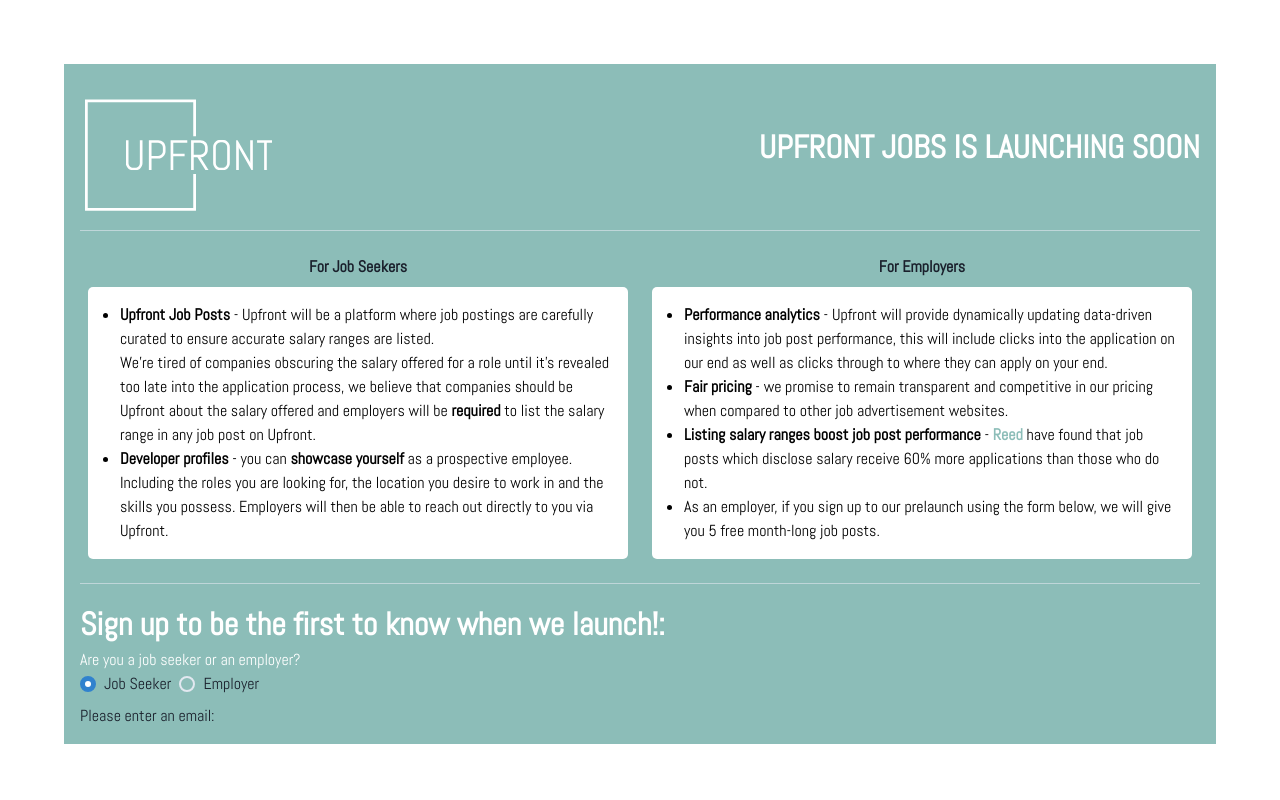
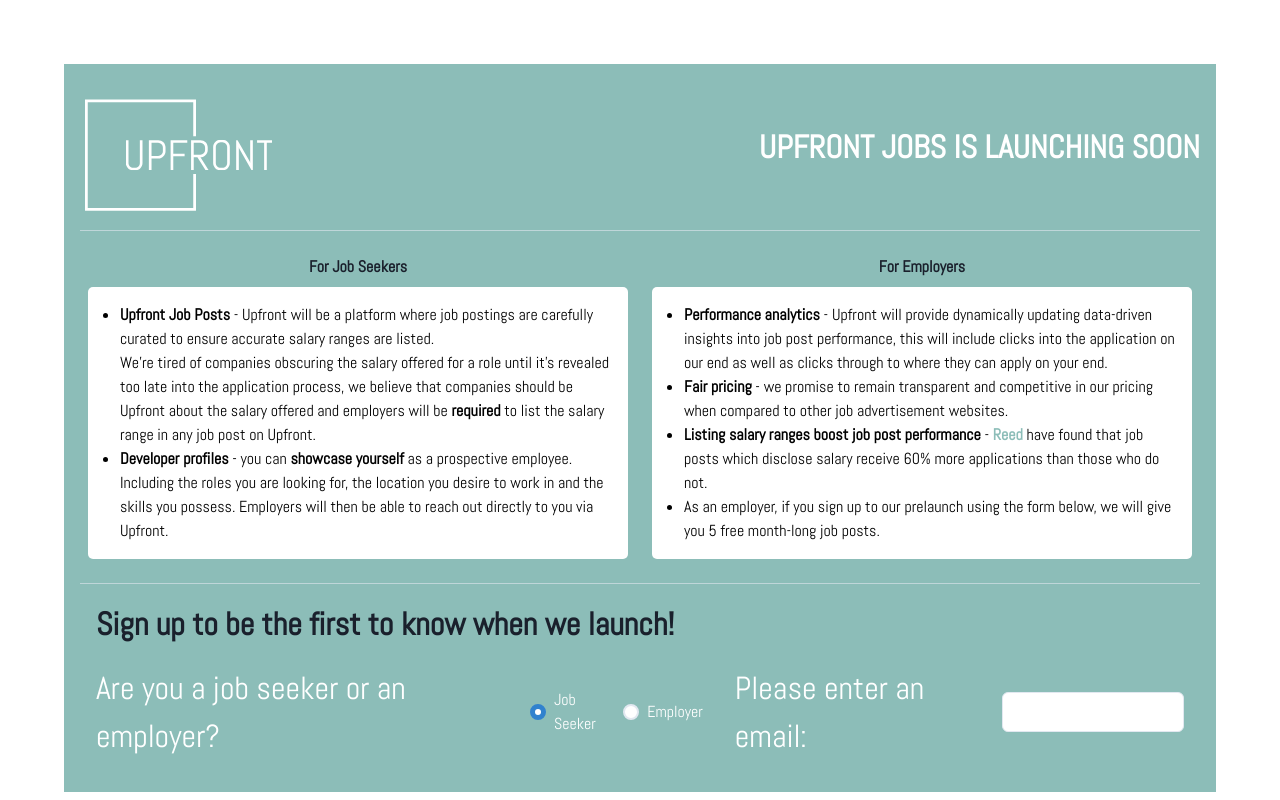
Before and after one commit to JosephEid/upfront, a Next.js app: page / in a window 1280 px wide. Built offline with nearby package versions, Linux system fonts and the light colour scheme.

Commit message:
input form

```diff
--- a/pages/index.tsx
+++ b/pages/index.tsx
@@ -11,6 +11,7 @@ import {
     Divider,
     HStack,
     Image,
+    Input,
     Link,
     ListItem,
     Radio,
@@ -204,30 +205,69 @@ export default function Home() {
                         </Stack>
                         <Divider my="1rem" />
                         <Box className={abel.className}>
-                            <Text
-                                fontSize={"2rem"}
-                                fontWeight={700}
-                                color="white"
+                            <Text fontSize={"2rem"} fontWeight={700} ml="1rem">
+                                Sign up to be the first to know when we launch!
+                            </Text>
+                            <Stack
+                                direction={["column", "row"]}
+                                borderRadius={"5px"}
+                                color={"white"}
+                                p={"1rem"}
+                                gap={"2rem"}
                             >
-                                Sign up to be the first to know when we launch!:
+                                <Box>
+                                    <Stack
+                                        direction={["column", "row"]}
+                                        alignItems={"center"}
+                                    >
+                                        <Box>
+                                            <Text fontSize="2rem">
+                                                Are you a job seeker or an
+                                                employer?
                                             </Text>
-                            <Stack>
+                                        </Box>
                                         <Box>
-                                    <Text color={"white"}>
-                                        Are you a job seeker or an employer?
-                                    </Text>
                                             <RadioGroup
                                                 onChange={setValue}
                                                 value={value}
+                                                fontSize={"2rem"}
                                             >
                                                 <Stack direction="row">
-                                            <Radio value="1">Job Seeker</Radio>
-                                            <Radio value="2">Employer</Radio>
+                                                    <Radio
+                                                        background="white"
+                                                        value="1"
+                                                    >
+                                                        Job Seeker
+                                                    </Radio>
+                                                    <Radio
+                                                        background="white"
+                                                        value="2"
+                                                    >
+                                                        Employer
+                                                    </Radio>
                                                 </Stack>
                                             </RadioGroup>
                                         </Box>
+                                    </Stack>
+                                </Box>
                                 <Box>
-                                    <Text>Please enter an email:</Text>
+                                    <Stack
+                                        direction={["column", "row"]}
+                                        alignItems={"center"}
+                                    >
+                                        <Box>
+                                            <Text fontSize="2rem">
+                                                Please enter an email:
+                                            </Text>
+                                        </Box>
+                                        <Box>
+                                            <Input
+                                                background="white"
+                                                type="email"
+                                                color="black"
+                                            />
+                                        </Box>
+                                    </Stack>
                                 </Box>
                             </Stack>
                         </Box>
```
Lines whose indentation alone changed are shown as unchanged.
